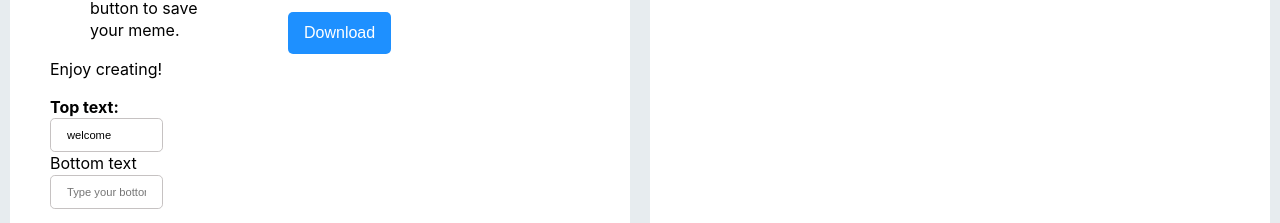
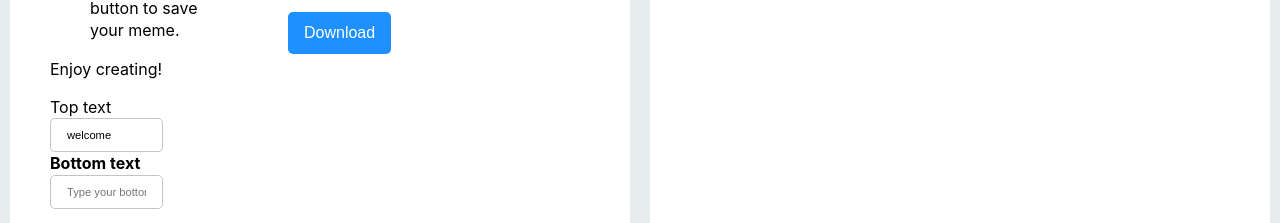
Before and after one commit to chenfran/react-meme-generator, a React app: page / in a window 1280 px wide. Shown: the part 578-801 px from the top of the page. Built offline with nearby package versions, Linux system fonts and the light colour scheme; no server answers.

Commit message:
Remove strong tag from top text and add it to bottom text

```diff
--- a/src/AdvancedApproach/AdvancedApproach.js
+++ b/src/AdvancedApproach/AdvancedApproach.js
@@ -111,9 +111,7 @@ export default function AdvancedApproach() {
               </span>
               {/* 2.11 Create two input fields for the top and bottom text */}
               <form onSubmit={(event) => event.preventDefault()}>
-                <label htmlFor="Top text">
-                  <strong>Top text:</strong>
-                </label>
+                <label htmlFor="Top text">Top text</label>
                 <input
                   name="Top text"
                   id="Top text"
@@ -123,7 +121,9 @@ export default function AdvancedApproach() {
                   onChange={(event) => setTopText(event.currentTarget.value)}
                 />
                 <br />
-                <label htmlFor="Bottom text">Bottom text</label>
+                <label htmlFor="Bottom text">
+                  <strong>Bottom text</strong>
+                </label>
                 <input
                   name="Bottom text"
                   id="Bottom text"
```
